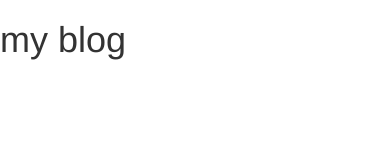
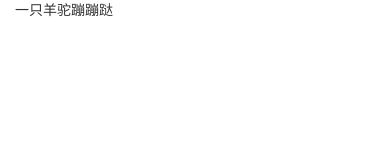
Before and after one commit to zlcccc/myblog, a plain HTML site: page index.html in a window 390 px wide. Drawn offline with Linux system fonts and the light colour scheme.

Commit message:
添加主页文件

```diff
--- a/index.html
+++ b/index.html
@@ -16,6 +16,24 @@
         <!--[if lt IE 7]>
             <p class="browsehappy">You are using an <strong>outdated</strong> browser. Please <a href="#">upgrade your browser</a> to improve your experience.</p>
         <![endif]-->
-        <h1>my blog</h1>
+        <!-- 页面头部 -->
+        <div class="header">
+            <!-- 头部包裹 -->
+            <div class="container">
+                <div class="row">
+                    <!-- 顶部左边 -->
+                    <div class="col-md-3">
+                        <div class="logo"></div>
+                        <span>一只羊驼蹦蹦跶</span>
+                    </div>
+                    <!-- 顶部右边 -->
+                    <div class="col-md-9"></div>
+                </div>
+            </div>
+        </div>
+        <!-- 页面主体 -->
+        <div class="bodyer"></div>
+        <!-- 页面底部 -->
+        <div class="footer"></div>
     </body>
 </html>
```
